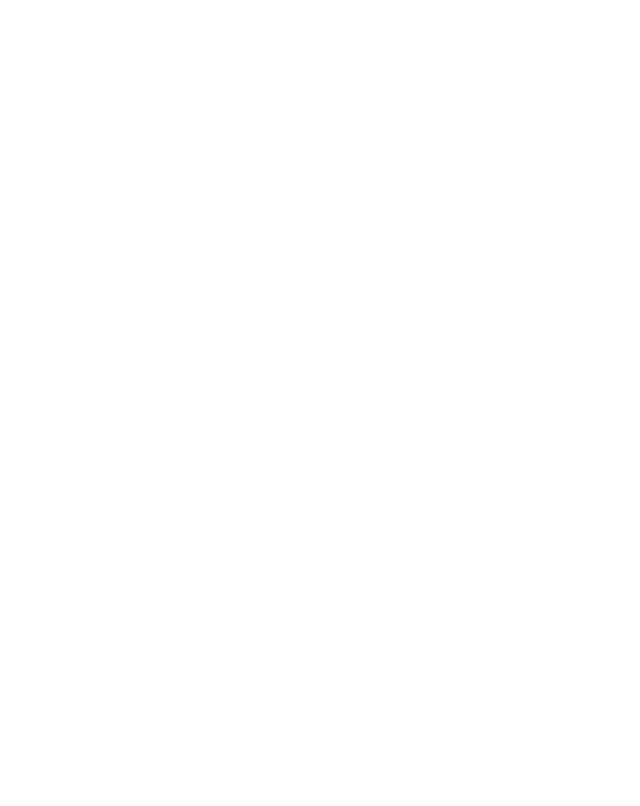
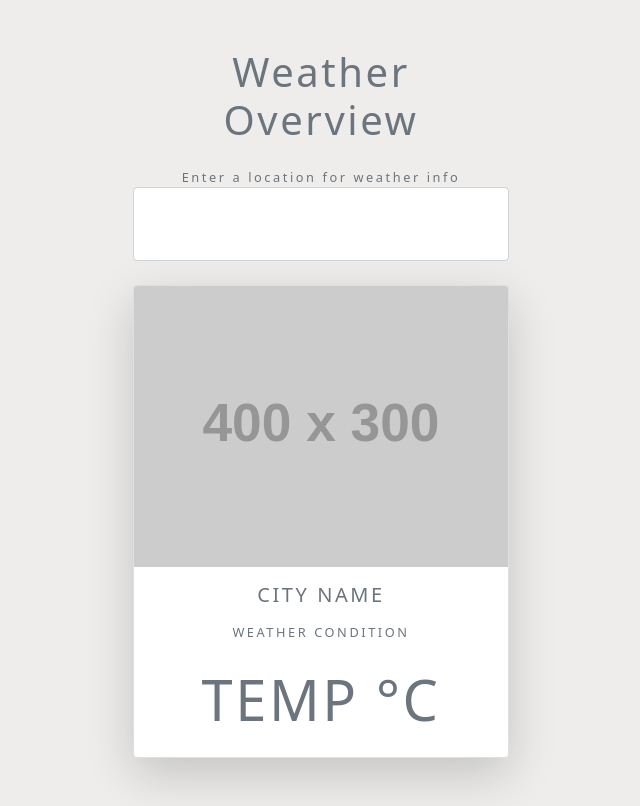
Before and after one commit to loitpham/Weather-App, a plain HTML site: page index.html in a window 1280 px wide. Shown: the whole page, without its empty margins (319-959 px from the left). Drawn offline with nearby package versions, Linux system fonts and the light colour scheme; no server answers; placeholder pictures from the web are drawn by us.

Commit message:
Added get city API call.

```diff
--- a/index.html
+++ b/index.html
@@ -11,6 +11,31 @@
     <link rel="stylesheet" href="styles.css">
 </head>
 <body>
+    <div class="container my-5 mx-auto">
+        <h1 class="text-muted text-center my-4">Weather Overview</h1>
+
+        <form class="change-location my-4 text-center text-muted">
+            <label for="city">Enter a location for weather info</label>
+            <input type="text" name="city" class="form-control p-4">
+        </form>
+
+        <div class="card shadow-lg rounded">
+            <img src="https://via.placeholder.com/400x300" class="time card-img-top" alt="placeholder">
+            <div class="icon bg-light mx-auto text-center">
+
+            </div>
+            <div class="text-muted text-uppercase text-center details">
+                <h5 class="my-3">City name</h5>
+                <div class="my-3">Weather condition</div>
+                <div class="display-4 my-4">
+                    <span>temp</span>
+                    <span>&deg;C</span>
+                </div>
+            </div>
+        </div>
+
+    </div>
+
     <script src="scripts/forecast.js"></script>
     <script src="scripts/app.js"></script>
 </body>
--- a/scripts/app.js
+++ b/scripts/app.js
@@ -0,0 +1,12 @@
+const apiKey = 'IGkZ4yh6vkRRoyMFXz2DsvX3CZ70NRXM';
+
+const getCity = async (city) => {
+    const base = 'http://dataservice.accuweather.com/locations/v1/cities/search';
+    const query = `?apikey=${apiKey}&q=${city}`
+    const response = await fetch(base + query);
+    return await response.json();
+};
+
+getCity('seattle')
+    .then(data => console.log(data[0].Key))
+    .catch(err => console.log(err));
--- a/styles.css
+++ b/styles.css
@@ -0,0 +1,9 @@
+body {
+    background: #eeedec;
+    letter-spacing: 0.2em;
+    font-size: 0.8em;
+}
+
+.container {
+    max-width: 400px;
+}
```
